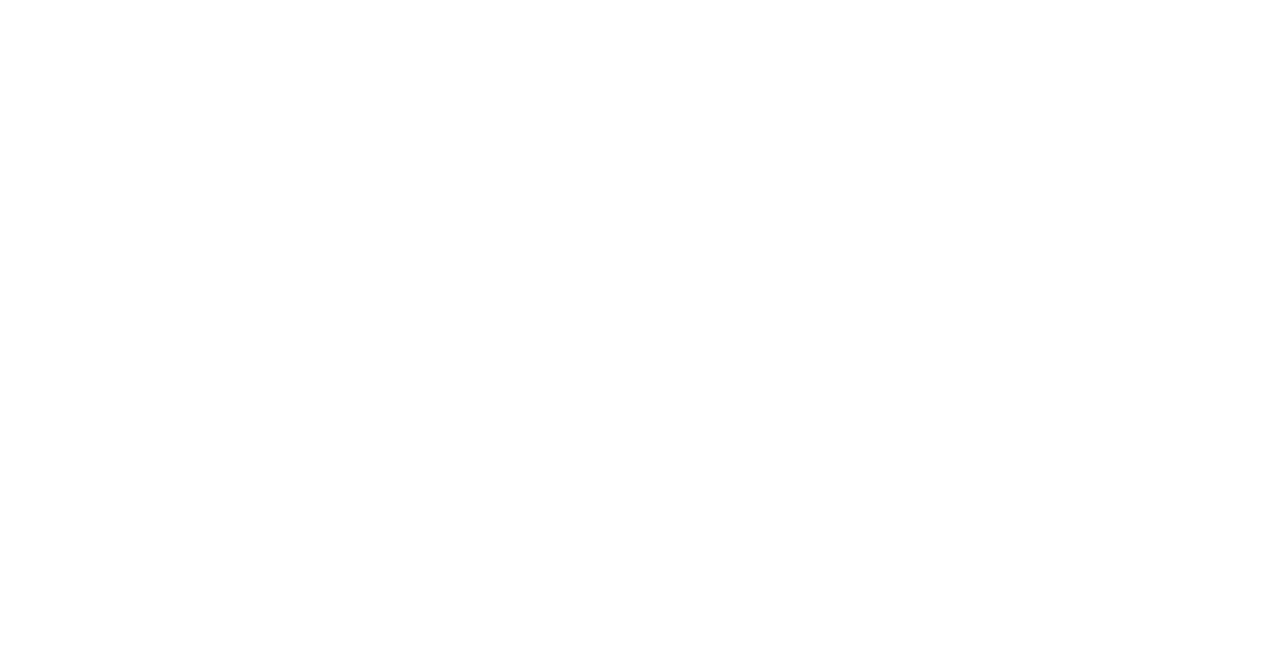
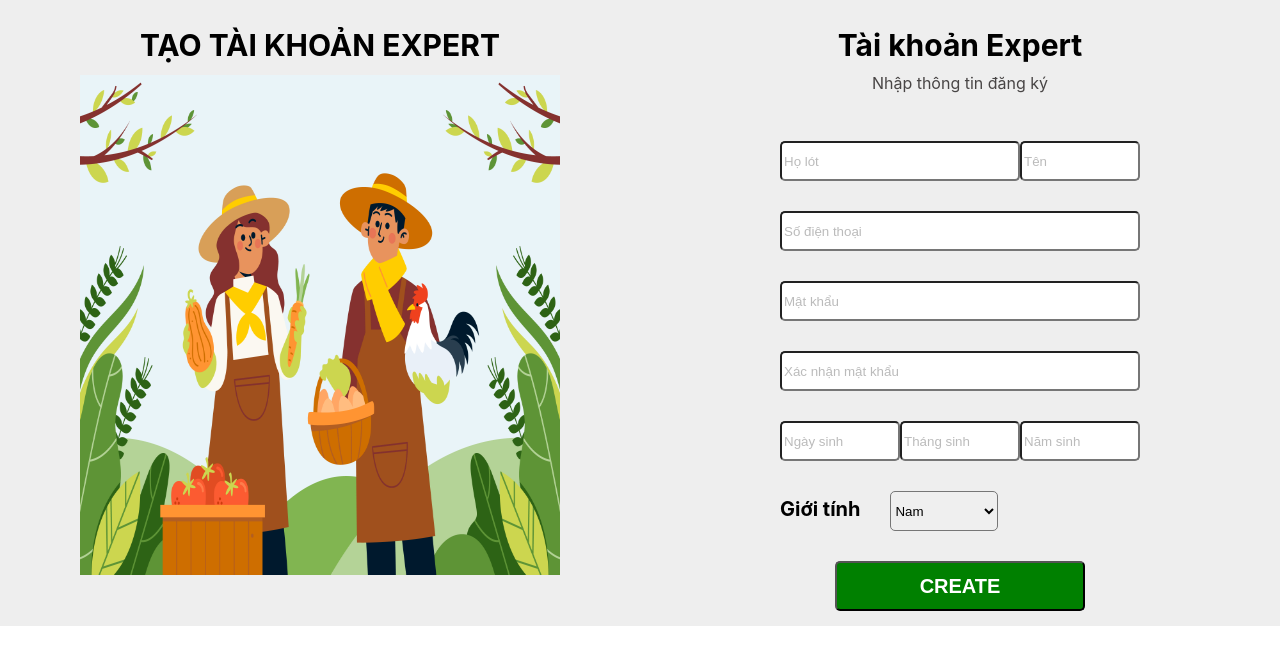
Before and after one commit to Trungsqrt/netfarmui, a React (Create React App) app: page /create in a window 1280 px wide. Before the commit this address had no page. Shown: the top 664 px of the page. Built offline with nearby package versions, Linux system fonts and the light colour scheme.

Commit message:
create-expert

```diff
--- a/src/App.js
+++ b/src/App.js
@@ -5,7 +5,7 @@
 import Navbar from "./components/navbar/Navbar";
 import Footer from "./components/footer/Footer";
 import Editor from "./components/editor/Editor";
-
+import CreateExpert from "./components/createExpert/CreateExpert";
 function App() {
    return (
       <div className="App">
@@ -14,6 +14,7 @@
             <Route path="/login" element={<Login />} />
             <Route path="/personal" element={<Personal />} />
             <Route path="/editor" element={<Editor />} />
+            <Route path="/create" element={<CreateExpert />}/>
          </Routes>
       </div>
    );
--- /dev/null
+++ b/src/components/createExpert/CreateExpert.css
@@ -0,0 +1,66 @@
+.container-create{
+   width: 100%;
+   background-color: #eeeeee;
+   padding: 15px 0;
+   display: flex;
+}
+.content-left{
+   width: 50%;
+}
+h2{
+   font-size: 30px;
+   font-weight: bold;
+   margin: 15px 0;
+   text-align: center;
+}
+.createImage{
+   width: 75%;
+   height: 500px;
+   display: block;
+   margin: 0 auto;
+}
+/* -------------------------------- */
+.content-right{
+   width: 50%;
+}
+.create-note{
+   text-align: center;
+   color: #484545;
+}
+.form-create{
+   margin-left: 140px;
+   margin-top: 50px;
+}
+tr, td{
+   width: 120px;
+   height: 40px;
+
+}
+.input-field{
+   width: 100%;
+   height: 40px;
+   margin-bottom: 30px;
+   border-radius: 5px;
+}
+.name-field{
+   font-size: 20px;
+   font-weight: bold;
+}
+select{
+   width: 30%;
+   height: 40px;
+   margin-bottom: 30px;
+   border-radius: 5px;
+   margin-left: 30px;
+}
+.btn-create{
+   display: block;
+   margin: 0 auto;
+   height: 50px;
+   width: 250px;
+   color: white;
+   font-size: 20px;
+   font-weight: bold;
+   background-color: green;
+   border-radius: 5px;
+}
--- /dev/null
+++ b/src/components/createExpert/CreateExpert.jsx
@@ -0,0 +1,64 @@
+import { useState } from "react";
+import "./CreateExpert.css";
+import loginImage from "../../assets/image/loginImage.jpg";
+function CreateExpert() {
+    return <div>
+        <div className="container-create">
+            <div className="content-left">
+                <h2>TẠO TÀI KHOẢN EXPERT</h2>
+                <img className="createImage" src={loginImage} alt="img"></img>
+            </div>
+            <div className="content-right">
+                <h2>Tài khoản Expert</h2>
+                <p className="create-note">Nhập thông tin đăng ký</p>
+                <form className="form-create">
+                    <tr>
+                        <td colSpan="2">
+                            <input className="input-field" type="text" name="fname" placeholder="Họ lót"></input>
+                        </td>
+                        <td>
+                            <input className="input-field" type="text" name="fname" placeholder="Tên"></input>
+                        </td>
+                    </tr>
+                    <tr>
+                        <td colSpan="3">
+                            <input className="input-field" type="number" name="uname" id="uname" placeholder="Số điện thoại"></input>
+                        </td>
+                    </tr>
+                    <tr>
+                        <td colSpan="3">
+                            <input className="input-field" type="password" name="pass" placeholder="Mật khẩu"></input>
+                        </td>
+                    </tr>
+                    <tr>
+                        <td colSpan="3">
+                            <input className="input-field" type="password" name="repass" placeholder="Xác nhận mật khẩu"></input>
+                        </td>
+                    </tr>
+                    <tr>
+                        <td>
+                            <input className="input-field" type="number" name="day" placeholder="Ngày sinh"></input>
+                        </td>
+                        <td>
+                            <input className="input-field" type="number" name="month" placeholder="Tháng sinh"></input>
+                        </td>
+                        <td>
+                            <input className="input-field" type="number" name="year" placeholder="Năm sinh"></input>
+                        </td>
+                    </tr>
+                    <tr>
+                        <td colSpan="3">
+                            <span className="name-field">Giới tính</span>
+                            <select>
+                                <option>Nam</option>
+                                <option>Nữ</option>
+                            </select>
+                        </td>
+                    </tr>
+                </form>
+                <button className="btn-create" type="submit">CREATE</button>
+            </div>
+        </div>
+    </div>;
+}
+export default CreateExpert;
--- a/src/components/footer/Footer.jsx
+++ b/src/components/footer/Footer.jsx
@@ -1,7 +1,7 @@
 import React from "react";
 import "./Footer.css";
 function Footer() {
-    return <div>\
+    return <div>
         <div className="footer-part">
             {/* <div className="line-cutting"></div> */}
             <footer>
--- a/src/components/navbar/Navbar.css
+++ b/src/components/navbar/Navbar.css
@@ -1,3 +1,6 @@
+.container-navbar{
+    margin: 0 auto;
+}
 /* ------------------Navbar-top */
 .info-header{
 	padding: 2px 50px;
@@ -17,7 +20,6 @@
 .navbar{
     margin-left: 50px;
     margin-right: 30px;
-    width: 100%;
     height: 75px;
     display: flex;
 }
--- a/src/components/navbar/Navbar.jsx
+++ b/src/components/navbar/Navbar.jsx
@@ -4,7 +4,7 @@
 import navbarImage from "../../assets/image/logonetfarm.png";
 function Navbar() {
    return <div>
-      <div>
+      <div className="container-navbar">
          <div className="info-header">
             Welcome to NetFarm Web Service
             <div className="info">
```
